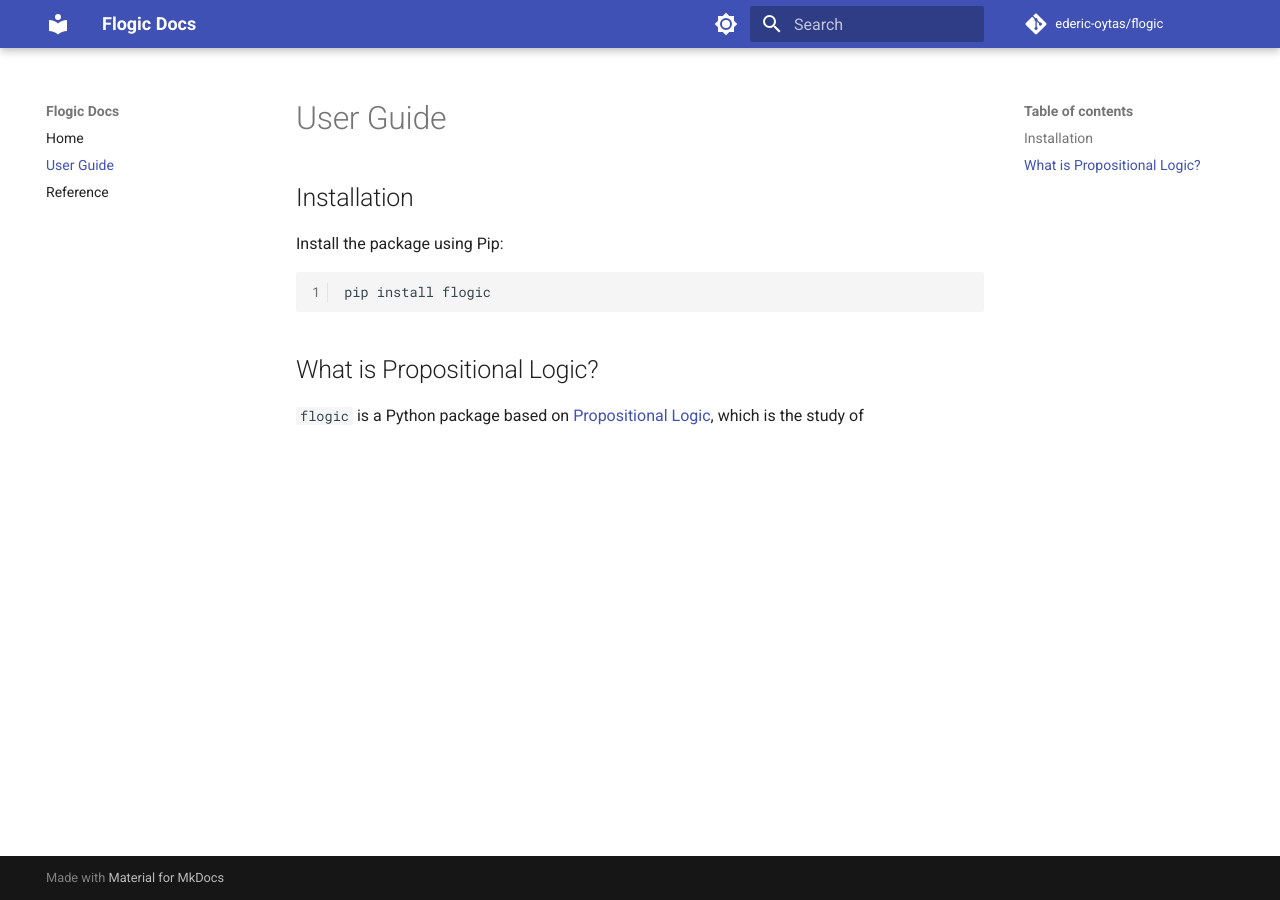
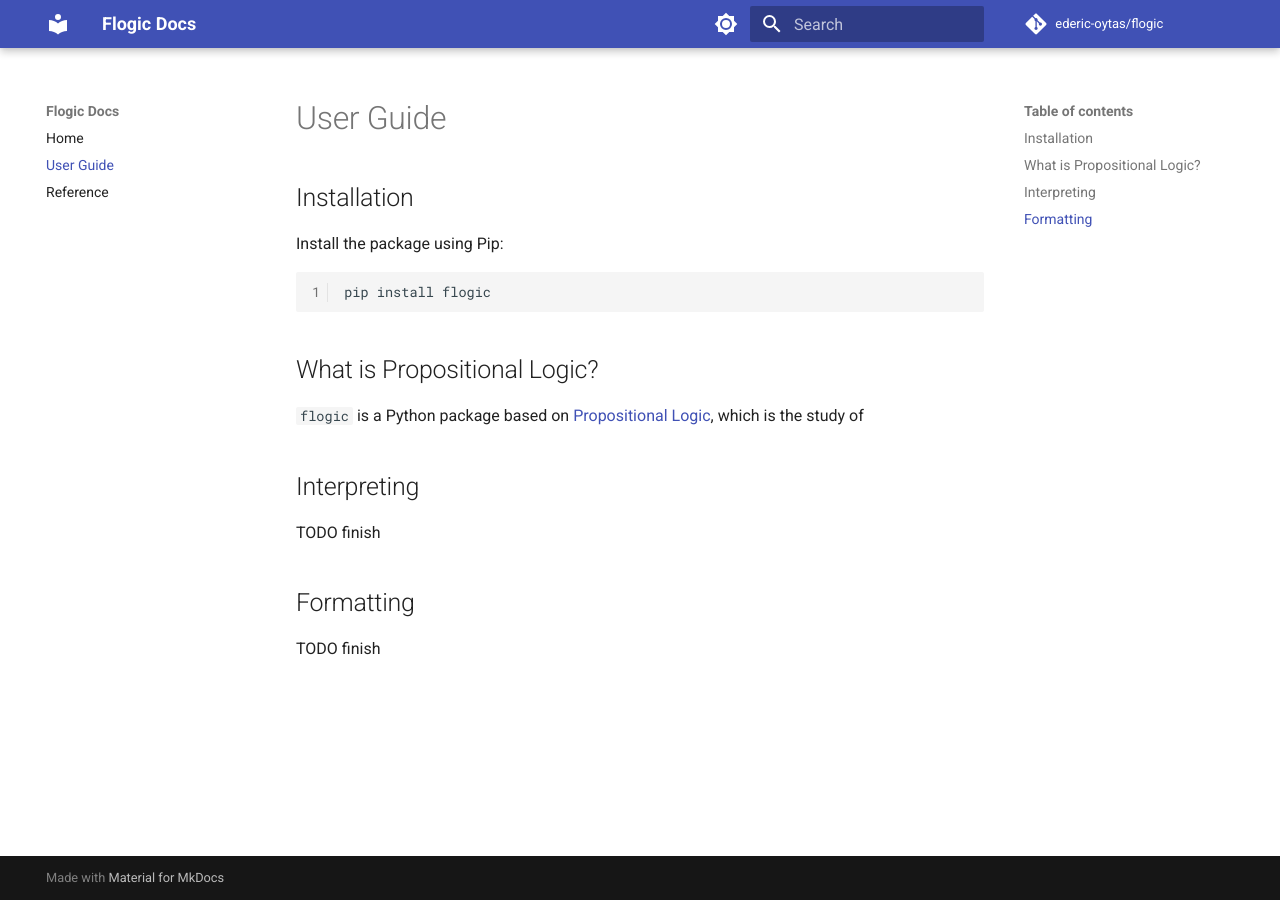
Before and after one commit to ederic-oytas/classical-logic, an MkDocs documentation site: the page built from docs/user-guide.md, in a window 1280 px wide. Built offline with MkDocs 1.6.1 and Material for MkDocs 9.7.7, drawn with Linux system fonts in a browser that asks for light colours; comment, search, counter and statistics services are not loaded.

Commit message:
Add interpreting and formatting section stubs

```diff
--- a/docs/user-guide.md
+++ b/docs/user-guide.md
@@ -19,6 +19,13 @@ pip install flogic
 study of
 
 
+## Interpreting
+
+TODO finish
+
+## Formatting
+
+TODO finish
 
 
 [1]: https://en.wikipedia.org/wiki/Propositional_calculus
```
